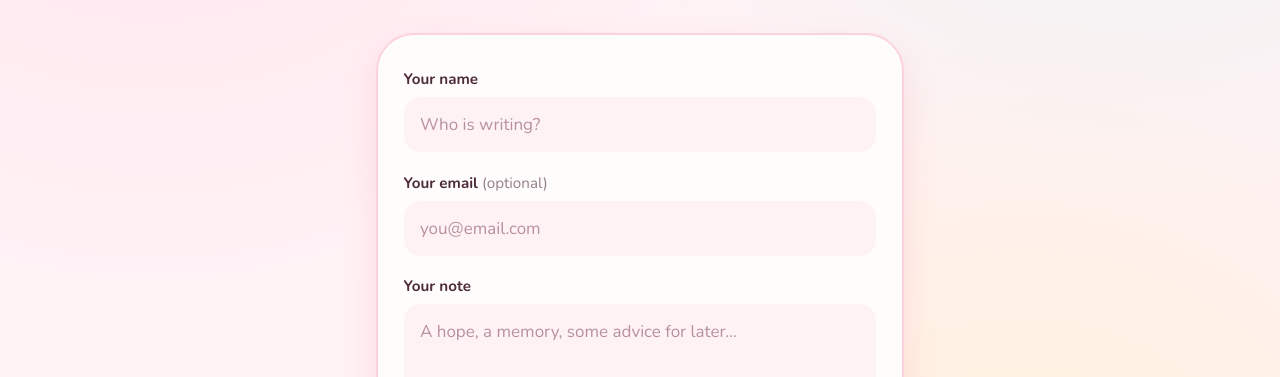
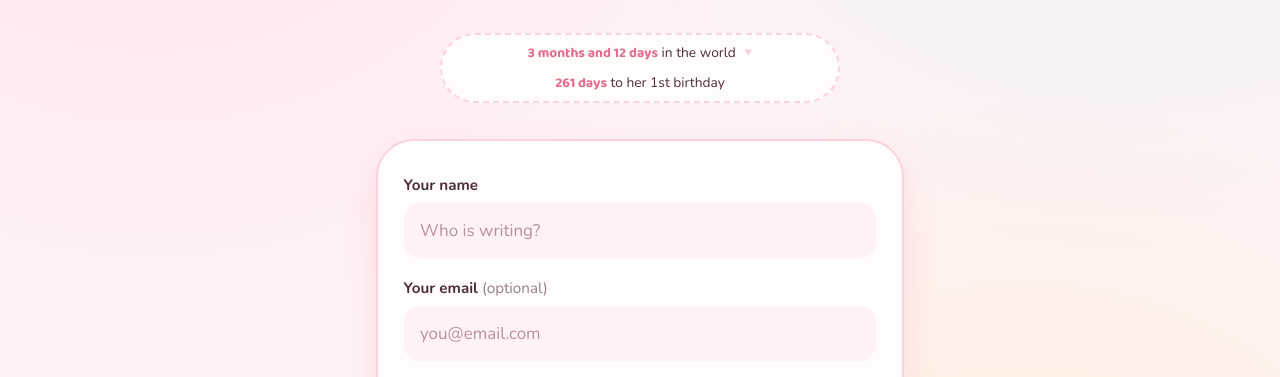
Before and after one commit to 9oorwh/9oorwh.github.io, a plain HTML site: page index.html in a window 1280 px wide. Shown: the part 416-793 px from the top of the page. Drawn offline with nearby package versions, Linux system fonts and the light colour scheme.

Commit message:
Update index.html

```diff
--- a/index.html
+++ b/index.html
@@ -79,6 +79,22 @@
   .d2{top:26%;right:-3%;width:26px;animation:drift 9s ease-in-out infinite reverse}
   .d3{top:2%;right:16%;width:20px;animation:drift 8s ease-in-out infinite .8s}
   @keyframes drift{50%{transform:translateY(-12px) rotate(-10deg)}}
+
+
+
+  /* ---------- age ribbon ---------- */
+  .clock{
+    display:inline-flex;align-items:center;gap:.55rem;flex-wrap:wrap;
+    justify-content:center;
+    margin:-1.5rem auto 2.1rem;
+    padding:.4rem 1.1rem;
+    background:var(--cream);
+    border:2px dashed var(--petal);
+    border-radius:999px;
+    font-size:.86rem;
+  }
+  .clock b{font-family:"Baloo 2",sans-serif;font-weight:700;color:var(--rose)}
+  .clock .dot{color:var(--petal);font-size:.8rem}
 
   /* ---------- note card ---------- */
   .card{
@@ -178,6 +194,12 @@
     </div>
     <h1>Notes for Noor</h1>
     <p>She is too little to read these yet. Leave one anyway — she will have them all one day.</p>
+
+    <p class="clock">
+      <span id="age"></span>
+      <span class="dot">&hearts;</span>
+      <span id="bday"></span>
+    </p>
   </section>
 
   <div class="card">
@@ -220,6 +242,41 @@
 </main>
 
 <script>
+/* ---- how long Noor has been here ---- */
+(function () {
+  const BORN = new Date(2026, 4, 20);          // 20 May 2026
+  const today = new Date(); today.setHours(0,0,0,0);
+  const plural = (n, w) => `${n} ${w}${n === 1 ? '' : 's'}`;
+
+  // years / months / days lived
+  let y = today.getFullYear() - BORN.getFullYear();
+  let m = today.getMonth() - BORN.getMonth();
+  let d = today.getDate() - BORN.getDate();
+  if (d < 0) { m--; d += new Date(today.getFullYear(), today.getMonth(), 0).getDate(); }
+  if (m < 0) { y--; m += 12; }
+
+  const parts = [];
+  if (y) parts.push(plural(y, 'year'));
+  if (m) parts.push(plural(m, 'month'));
+  if (d || !parts.length) parts.push(plural(d, 'day'));
+  const lived = parts.length > 1
+    ? parts.slice(0, -1).join(', ') + ' and ' + parts.at(-1)
+    : parts[0];
+
+  // next birthday
+  let next = new Date(today.getFullYear(), 4, 20);
+  if (next < today) next = new Date(today.getFullYear() + 1, 4, 20);
+  const sleeps = Math.round((next - today) / 86400000);
+  const turning = next.getFullYear() - BORN.getFullYear();
+  const ord = n => n + (['th','st','nd','rd'][(n % 100 - 20) % 10] || ['th','st','nd','rd'][n % 100] || 'th');
+
+  document.getElementById('age').innerHTML = `<b>${lived}</b> in the world`;
+  document.getElementById('bday').innerHTML =
+    sleeps !== 0 ? `<b>${plural(sleeps, 'day')}</b> to her ${ord(turning)} birthday`
+    : turning === 0 ? `she arrived <b>today</b>`
+    : `it is her <b>${ord(turning)} birthday</b> today`;
+})();
+
 const form   = document.getElementById('noteForm');
 const status = document.getElementById('status');
 const btn    = form.querySelector('button');
```
